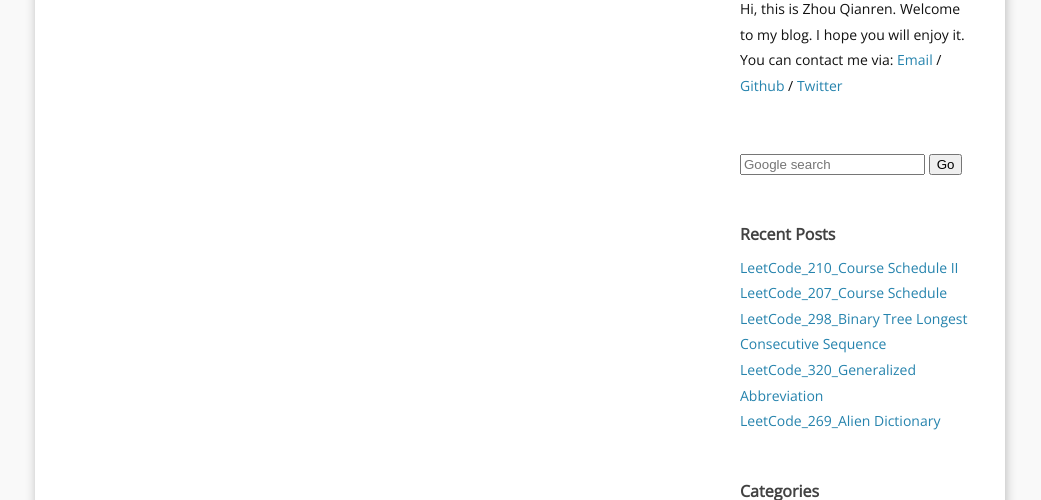
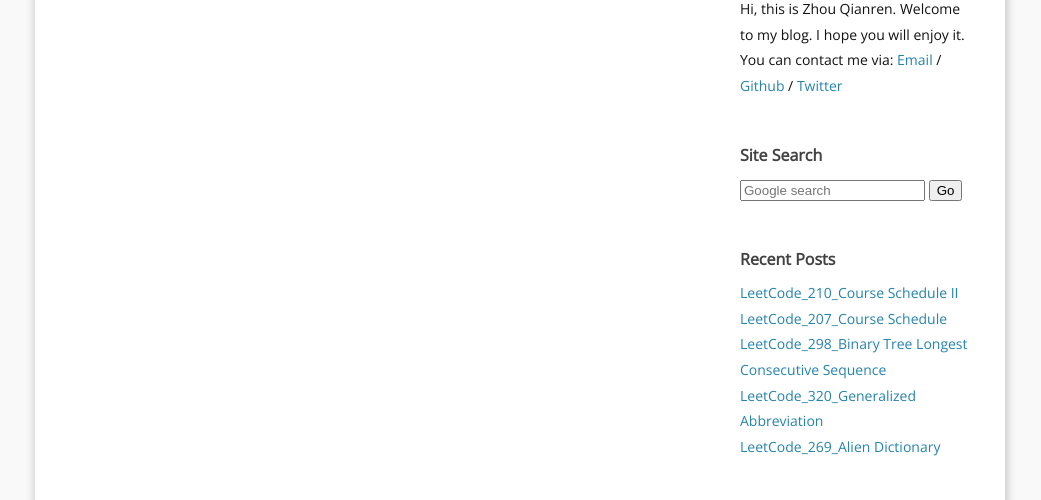
Before and after one commit to kradnangel/kradnangel.github.io, a Jekyll site: the page built from b_about.md, in a window 1280 px wide and 900 px high, cut to the strip 400-900 px from the top of the window. Shown: the whole strip, without its empty margins (120-1161 px from the left). Built offline with Jekyll 4.4.1, drawn with Linux system fonts in a browser that asks for light colours; nearby versions of some CDN libraries; comment, search, counter and statistics services are not loaded.

Commit message:
update config and upload imgs

```diff
--- a/_config.yml
+++ b/_config.yml
@@ -37,6 +37,7 @@ locales:
       PostedInCategories: "Posted in"
       Taggedwith: "and tagged"
       PostDate: "on "
+      Google_search: "Site Search"
     cn:
       Aboutme: "关于我"
       Archives: "存档"
@@ -50,7 +51,7 @@ locales:
       PostedInCategories: "目录:"
       Taggedwith: "| 标签:"
       PostDate: "| 发表时间: "
-
+      Google_search: "站内搜索"
 
 ### your Blogroll info, only name can shown on the page.
 
@@ -59,9 +60,9 @@ Blogroll:
       href: http://kradnangel.github.io/
       title: Zhou Qianren's blog
 
-
-
 ### Build settings
 markdown: kramdown
 highlighter: pygments
-paginate: 5
+gems: [jekyll-paginate]
+paginate: 6
+excerpt_separator: <!-- more -->
```
Also changed, not shown: images/057.jpg (added), images/069.jpg (added), images/092.jpg (added), images/CorrelationCoefficient.GIF (added), images/Graph.png (added), images/ZhouQianren.png (added), images/favicon.ico (deleted), images/tjdz.jpg (added), images/tjxx.jpg (added), images/website_logo_z.jpg (added), images/ym1.png (added), images/ym2.png (added), images/ym3.png (added), images/ym4.png (added), 1 more files, 1 other file.
